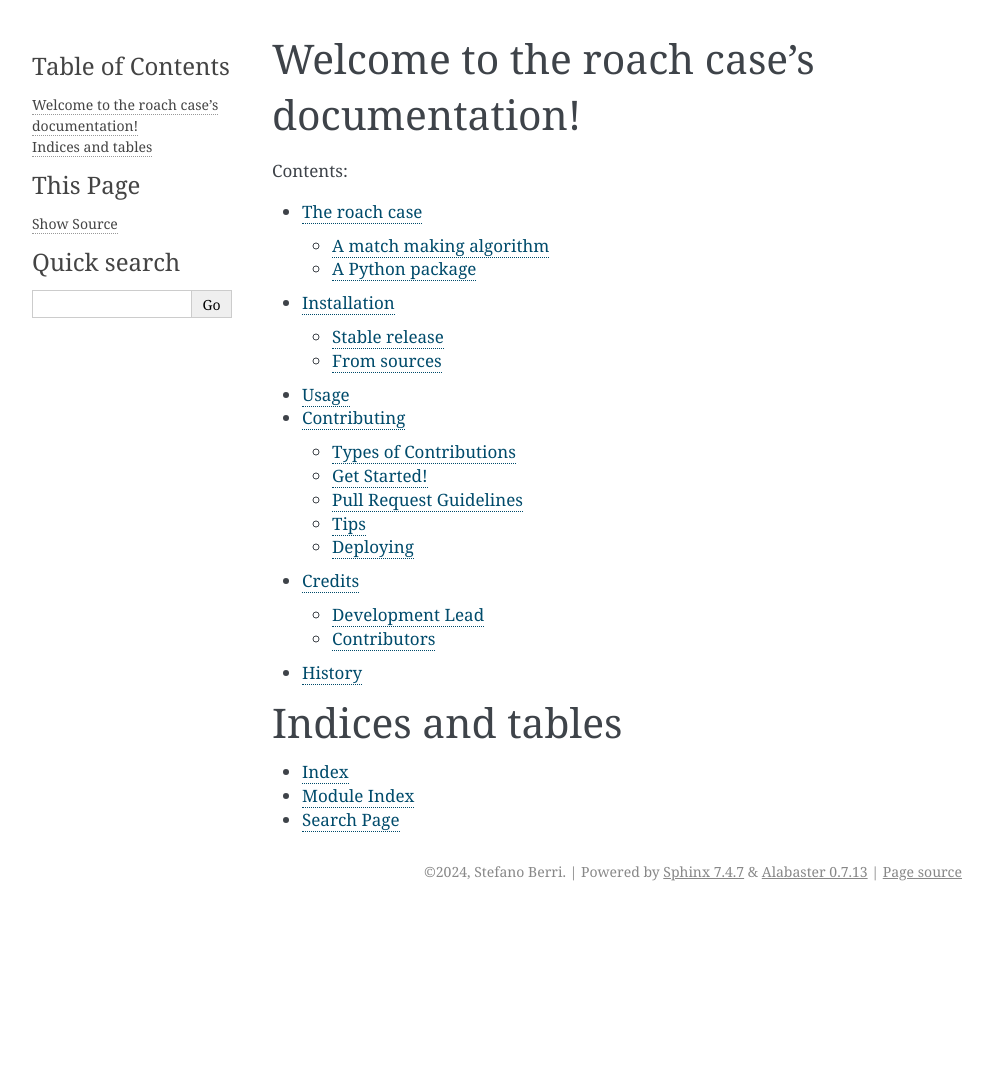
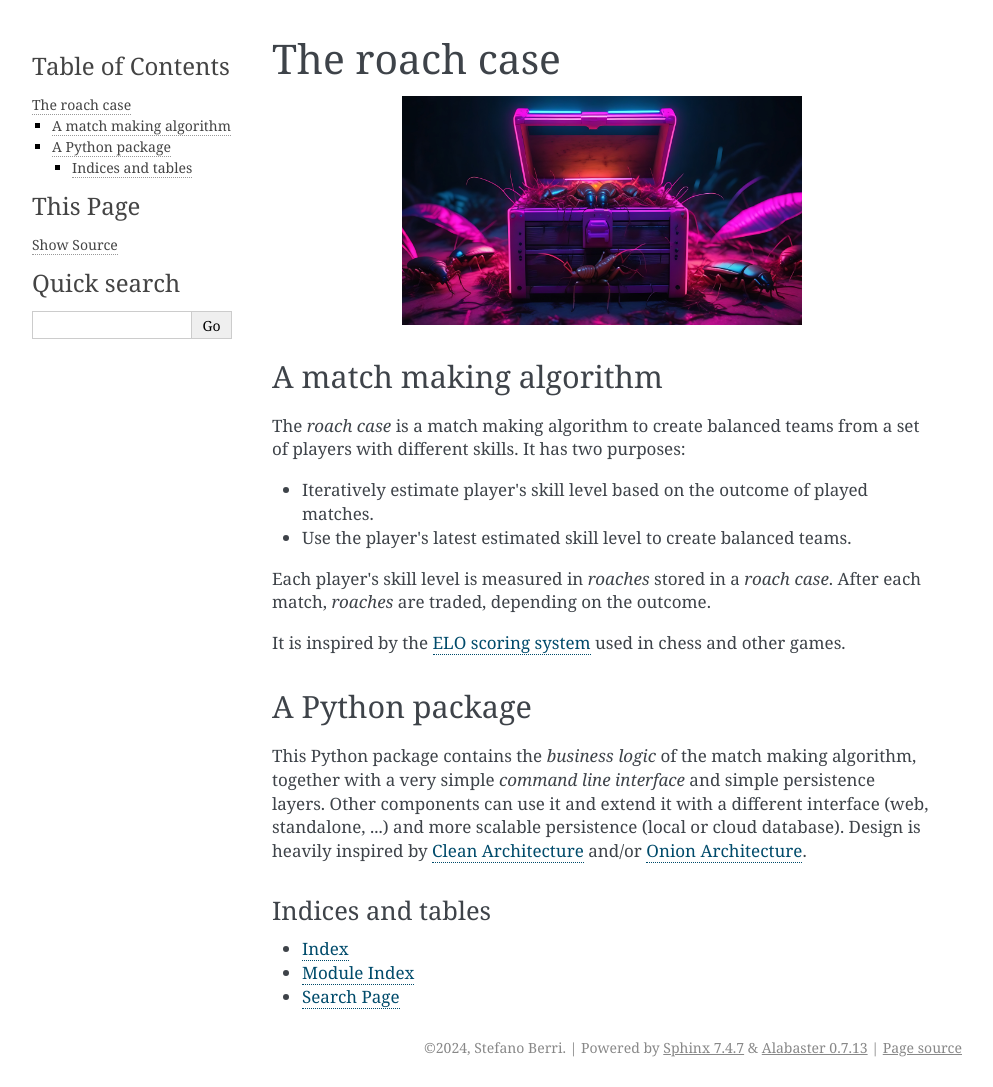
Before and after one commit to stefanoberri/roachcase, a Sphinx documentation site: the page built from docs/index.rst, in a window 1280 px wide. Shown: the whole page, without its empty margins (148-1141 px from the left). Built offline with Sphinx 7.4.7, drawn with Linux system fonts in a browser that asks for light colours; pages that are not in the unit, such as notebooks, are missing from menus; before the commit the page ends 911 px from its top, so only the background shows below that.

Commit message:
Improve documentation
- Clean up commented lines
- Remove the table of content from the landing page, replace it instead
  with an introduction, previously named `readme`
- Add a VERSION file
- Improve wording of description

```diff
--- a/docs/conf.py
+++ b/docs/conf.py
@@ -64,7 +64,7 @@ release = roachcase.__version__
 #
 # This is also used if you do content translation via gettext catalogs.
 # Usually you set "language" from the command line for these cases.
-language = None
+language = "English"
 
 # List of patterns, relative to source directory, that match files and
 # directories to ignore when looking for source files.
@@ -90,6 +90,7 @@ html_theme = 'alabaster'
 # documentation.
 #
 # html_theme_options = {}
+
 
 # Add any paths that contain custom static files (such as style sheets) here,
 # relative to this directory. They are copied after the builtin static files,
--- a/docs/index.rst
+++ b/docs/index.rst
@@ -1,11 +1,9 @@
-Welcome to the roach case's documentation!
-==========================================
+.. include:: intro.rst
 
 .. toctree::
+   :hidden:
    :maxdepth: 2
-   :caption: Contents:
 
-   readme
    installation
    usage
    modules
--- a/docs/readme.rst
+++ b/docs/intro.rst
@@ -1,17 +1,6 @@
 ==============
 The roach case
 ==============
-
-.. comment
-  .. image:: https://img.shields.io/pypi/v/roachcase.svg
-          :target: https://pypi.python.org/pypi/roachcase
-
-  .. image:: https://img.shields.io/travis/stefanoberri/roachcase.svg
-          :target: https://travis-ci.com/stefanoberri/roachcase
-
-  .. image:: https://readthedocs.org/projects/roachcase/badge/?version=latest
-          :target: https://roachcase.readthedocs.io/en/latest/?version=latest
-          :alt: Documentation Status
 
 .. image:: img/roachcase.png
   :width: 400
@@ -22,16 +11,16 @@ The roach case
 A match making algorithm
 ------------------------
 
-The roach case is a match making algorithm to create balanced teams from players
-with different skills. It has two purposes:
+The *roach case* is a match making algorithm to create balanced teams from a set
+of players with different skills. It has two purposes:
 
-* Iteratively score player's skill level based on the outcome of played
+* Iteratively estimate player's skill level based on the outcome of played
   matches.
 
-* Use the player's latest scores to create balanced teams.
+* Use the player's latest estimated skill level to create balanced teams.
 
-Scores are converted into *roaches* each players has in the *roach case*. *Roaches*
-are traded after each match, depending on the outcome.
+Each player's skill level is measured in *roaches* stored in a *roach case*.
+After each match, *roaches* are traded, depending on the outcome.
 
 It is inspired by the `ELO scoring system`_ used in chess and other games.
 
```
Also changed, not shown: 1 other file.
